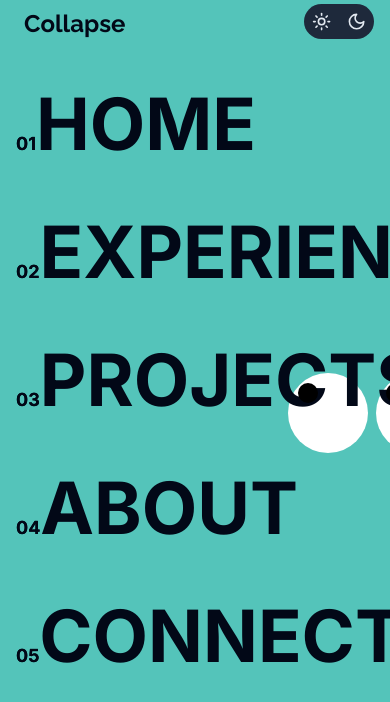
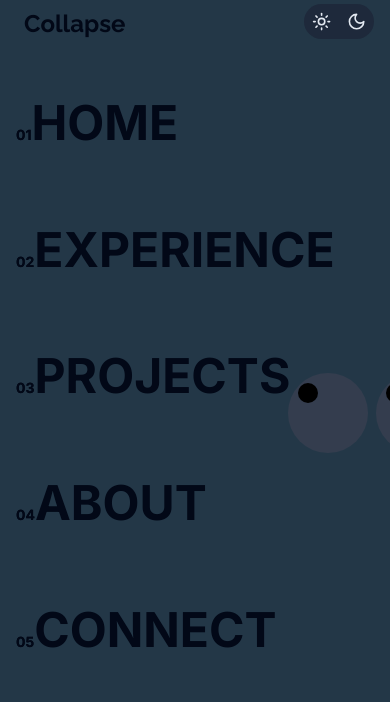
Before and after one commit to justigo86/iamotto-2024, a Next.js app: page / in a window 390 px wide. Both pictures are taken after a click on the button "Menu". Shown: the top 702 px of the page. Built offline with nearby package versions, Linux system fonts and the light colour scheme.

Commit message:
considering mobile responsiveness starting with navbar and navmenu - started with fonts-size, menu orientation, and bg colors

```diff
--- a/src/components/nav/navbar.tsx
+++ b/src/components/nav/navbar.tsx
@@ -28,7 +28,7 @@ const Navbar = () => {
           <motion.div
             key="menu"
             // className="bg-light-fountainBlue dark:bg-dark-oracle h-screen w-screen overflow-hidden"
-            className="bg-transparent h-screen overflow-hidden w-min"
+            className="bg-slate-800 md:bg-transparent bg-opacity-90 h-screen overflow-hidden w-min"
             initial={{ height: 0 }}
             animate={{ height: "100vh", opacity: 1 }}
             exit={{ opacity: 0 }}
--- a/src/components/nav/navmenu.tsx
+++ b/src/components/nav/navmenu.tsx
@@ -160,9 +160,11 @@ const NavMenu = () => {
   return (
     <motion.div
       key="menu"
-      className={`flex mx-4 mt-10 ${
+      className={`flex mx-4 mt-10 w-screen h-[75vh] justify-around ${
         // updateUI === true ? "text-3xl gap-3" : "text-7xl flex-col"
-        uiOrientation === "horizontal" ? "text-3xl gap-3" : "text-7xl flex-col"
+        uiOrientation === "horizontal"
+          ? "text-3xl ml-6 md:ml-0 md:gap-3 flex-col md:flex-row justify-center "
+          : "text-5xl lg:text-7xl flex-col"
       }`}
       variants={navMenuItemVariants}
       initial="hidden"
@@ -179,7 +181,7 @@ const NavMenu = () => {
           <motion.div
             key={link.id}
             variants={itemVariants}
-            className={`my-7 uppercase font-bold w-fit ${
+            className={`uppercase font-bold w-fit ${
               link.shown ? "block" : "hidden"
             }`}
           >
@@ -193,7 +195,7 @@ const NavMenu = () => {
               >
                 {typeof link.path === "string" ? (
                   <motion.div>
-                    <span className="text-lg">0{link.id}</span>
+                    <span className="text-sm md:text-lg">0{link.id}</span>
                     {link.path.split("").map((letter, index) => {
                       return (
                         <motion.span
@@ -219,7 +221,7 @@ const NavMenu = () => {
                 )}
                 {typeof link.path === "string" ? (
                   <motion.div className="absolute inset-0">
-                    <span className="text-lg">0{link.id}</span>
+                    <span className="text-sm md:text-lg">0{link.id}</span>
                     {link.path.split("").map((letter, index) => {
                       return (
                         <motion.span
```
